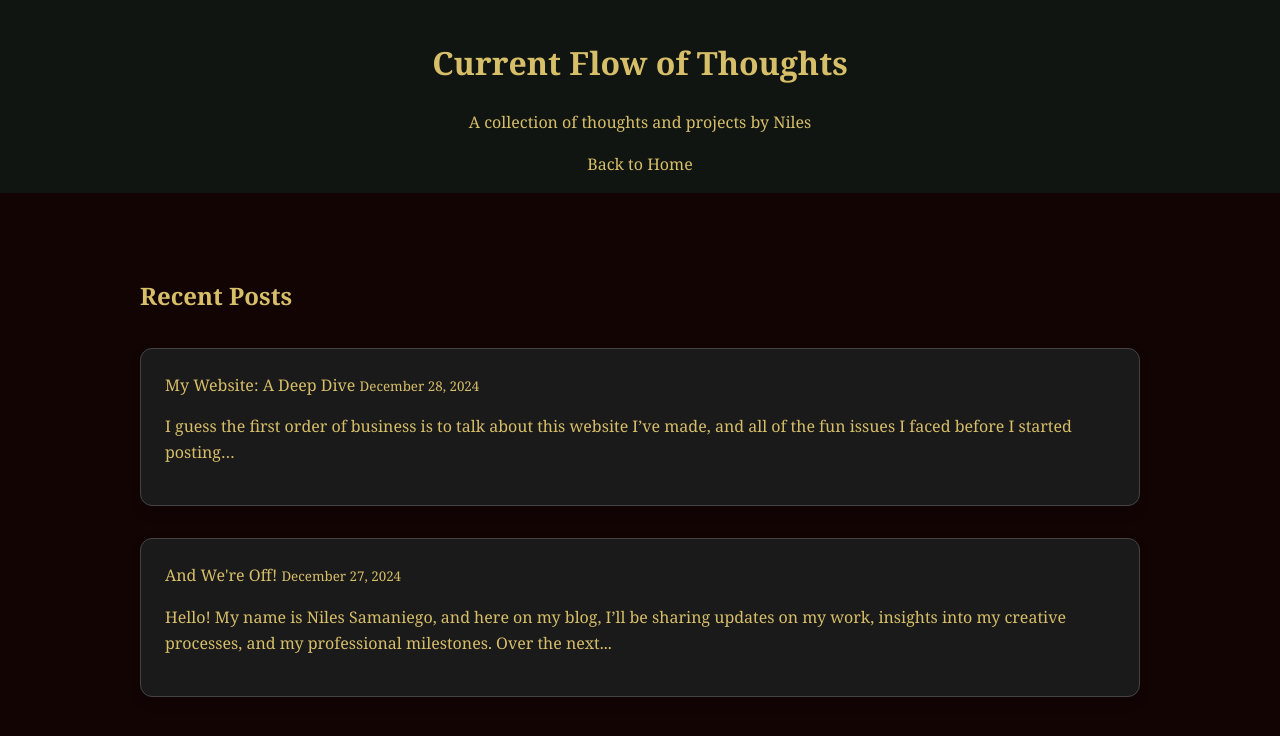
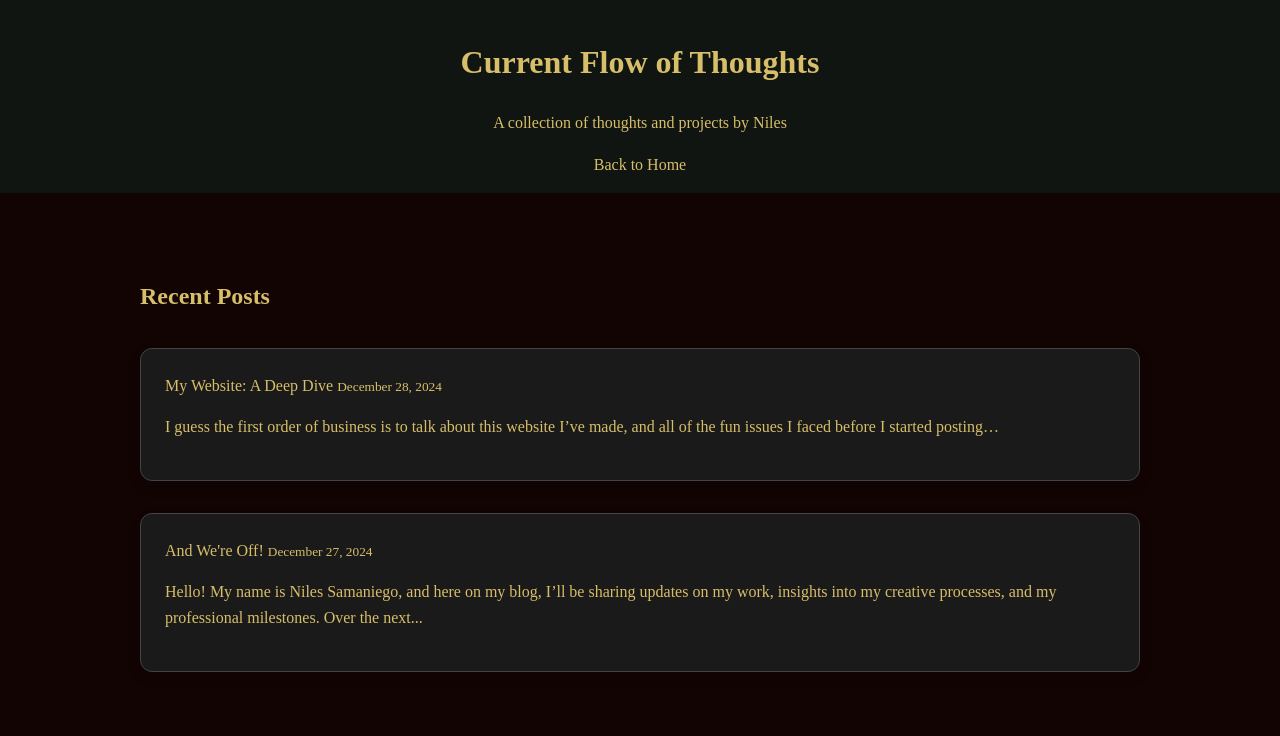
Before and after one commit to n-samaniego/Current-Flow-of-Thoughts, a Jekyll site: the page built from index.html, in a window 1280 px wide. Shown: the top 736 px of the page. Built offline with Jekyll 4.4.1, drawn with Linux system fonts in a browser that asks for light colours; the list of posts is cut into pages by our own code.

Commit message:
Update style.css

```diff
--- a/assets/style.css
+++ b/assets/style.css
@@ -1,6 +1,6 @@
 /* Global Reset */
 body {
-    font-family: Georgia, 'Times New Roman', serif;
+    font-family: 'Times New Roman', Times, serif;
     line-height: 1.6;
     margin: 0;
     padding: 0;
@@ -19,6 +19,7 @@ header {
 /* Headings and Links */
 h1, h2, h3, h4, h5, h6 {
     color: #d7be69;
+    font-family: 'Times New Roman', Times, serif; /* Ensure headings also use the same font */
 }
 
 a {
```
